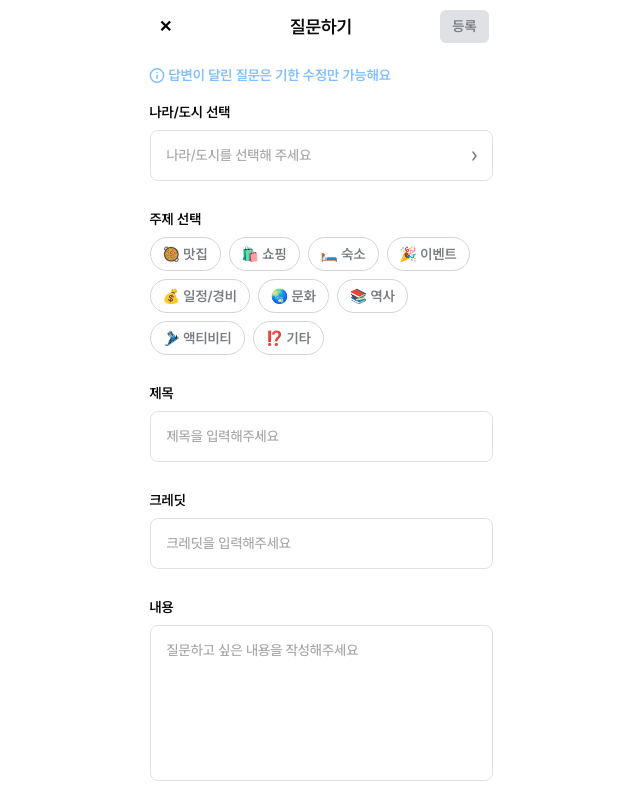
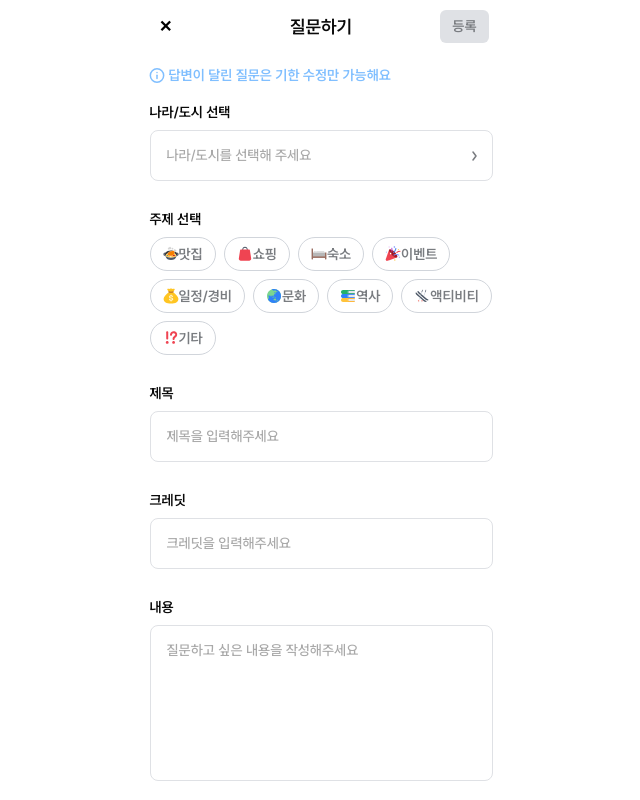
Before and after one commit to DevIruka/trip-connect, a Next.js app: page /request in a window 1280 px wide. Shown: the whole page, without its empty margins (319-959 px from the left). Built offline with nearby package versions, Linux system fonts and the light colour scheme; no server answers.

Commit message:
💄 style : 질문 작성페이지 주제선택 UI 수정

```diff
--- a/src/app/request/_components/TopicSelector.tsx
+++ b/src/app/request/_components/TopicSelector.tsx
@@ -3,6 +3,7 @@
 import React from 'react';
 import { UseFormSetValue, UseFormWatch } from 'react-hook-form';
 import { FormInputs } from '../_types/form';
+import Icon from '@/components/Icons';
 
 type Props = {
   topics: string[];
@@ -22,15 +23,15 @@ const TopicSelector: React.FC<Props> = ({
   isSingleSelect = false,
 }) => {
   const topicIcons: Record<string, string> = {
-    맛집: '🥘',
-    쇼핑: '🛍️',
-    숙소: '🛏️',
-    이벤트: '🎉',
-    '일정/경비': '💰️',
-    문화: '🌏️',
-    역사: '📚️',
-    액티비티: '🎿',
-    기타: '⁉️',
+    맛집: 'food',
+    쇼핑: 'shopping',
+    숙소: 'lodging',
+    이벤트: 'event',
+    '일정/경비': 'schedule-expenses',
+    문화: 'culture',
+    역사: 'history',
+    액티비티: 'activity',
+    기타: 'etc',
   };
 
   const handleTopicClick = (topic: string, currentTopics: string[]) => {
@@ -53,14 +54,14 @@ const TopicSelector: React.FC<Props> = ({
     <div className="flex flex-wrap gap-[8px]">
       {topics.map((topic) => {
         const isSelected = currentCategories.includes(topic);
-
+        const iconType = topicIcons[topic] || 'etc'; // 매핑되지 않은 경우 기본 아이콘
         return (
           <button
             key={topic}
             type="button"
             disabled={disabled} // 버튼 비활성화 여부
             onClick={() => handleTopicClick(topic, currentCategories || [])} // 클릭 처리
-            className={`px-3 py-1.5 border rounded-full font-semibold text-sm ${
+            className={`px-3 py-1.5 border rounded-full font-semibold text-sm flex items-center ${
               isSelected
                 ? disabled
                   ? 'bg-[#DFE1E5] text-[#797C80] cursor-not-allowed' // 비활성화 + 선택된 상태
@@ -70,7 +71,8 @@ const TopicSelector: React.FC<Props> = ({
                 : 'bg-white text-[#797C80] border-gray-300 hover:bg-black hover:text-white' // 활성화 상태
             }`}
           >
-            <span>{topicIcons[topic] || '❓'}</span> {topic}
+            <Icon type={iconType} size={16} />
+            <span>{topic}</span>
           </button>
         );
       })}
```
